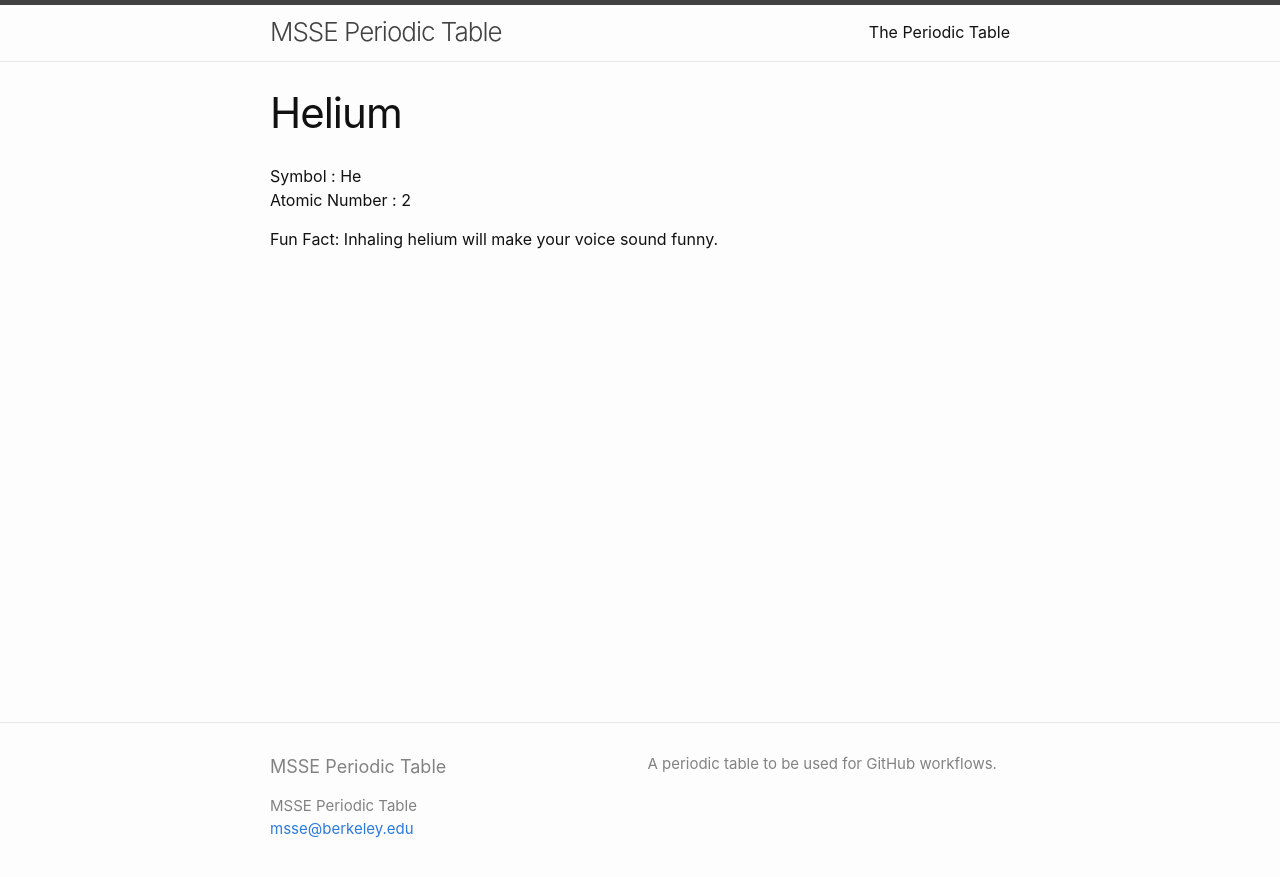
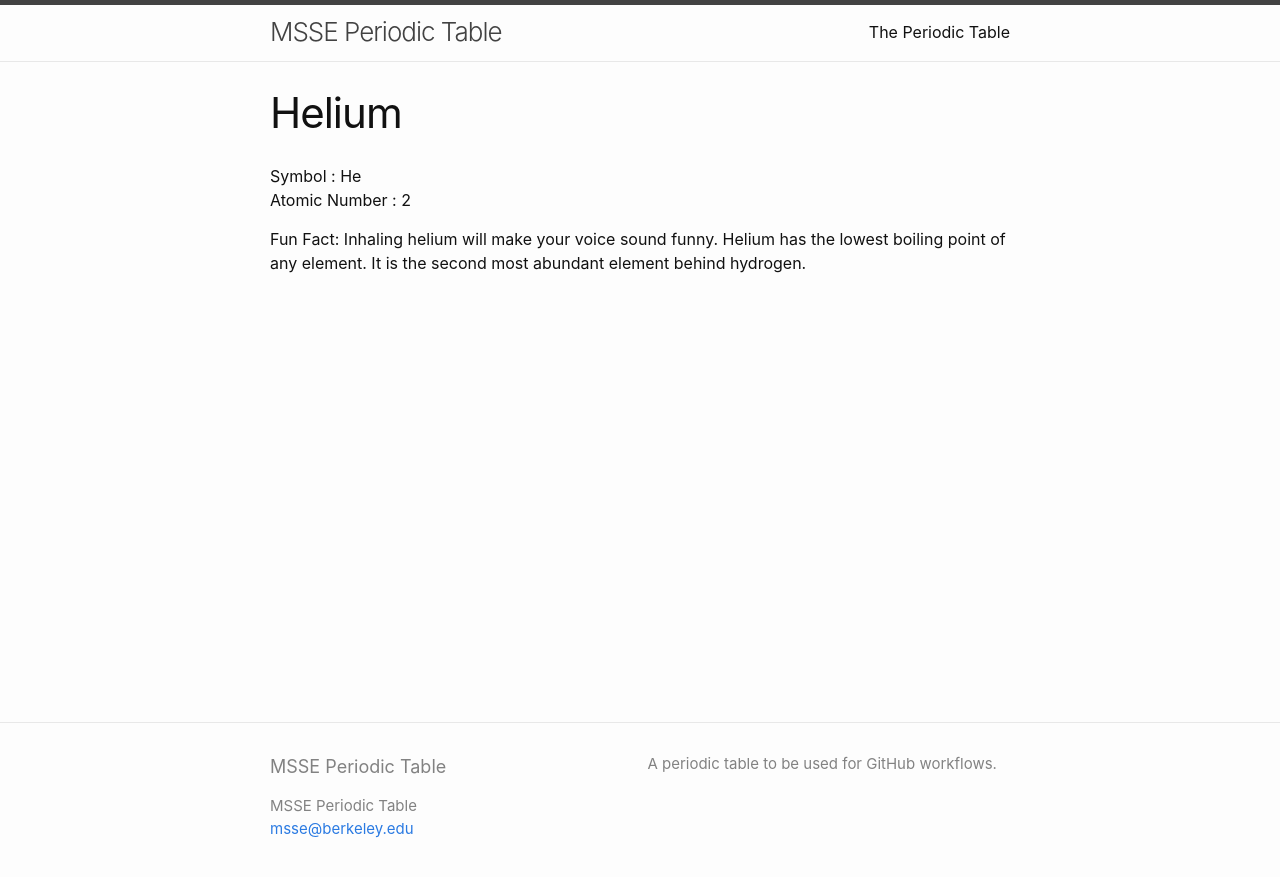
Before and after one commit to msse-chem-280-2024/periodic-table, a Jekyll site: the page built from elements/helium.md, in a window 1280 px wide. Shown: the top 877 px of the page. Built offline with Jekyll 4.4.1, drawn with Linux system fonts in a browser that asks for light colours.

Commit message:
added more info

```diff
--- a/elements/helium.md
+++ b/elements/helium.md
@@ -6,4 +6,4 @@ title: Helium
 Symbol : He
 Atomic Number : 2
 
-Fun Fact: Inhaling helium will make your voice sound funny.
+Fun Fact: Inhaling helium will make your voice sound funny. Helium has the lowest boiling point of any element. It is the second most abundant element behind hydrogen.
```
